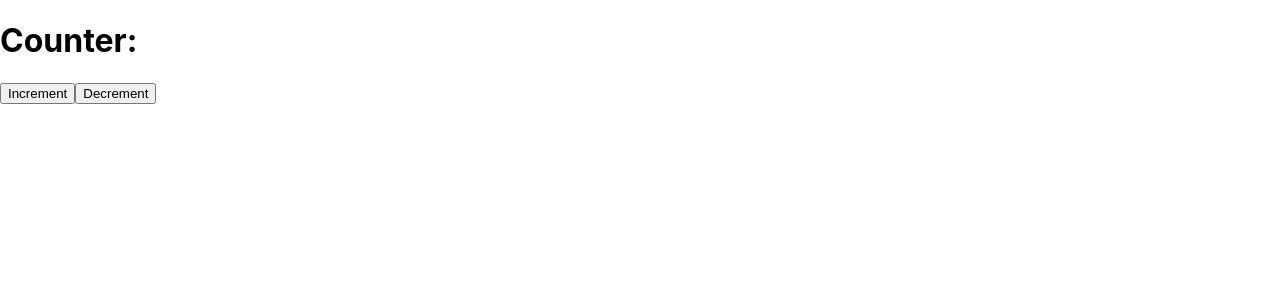
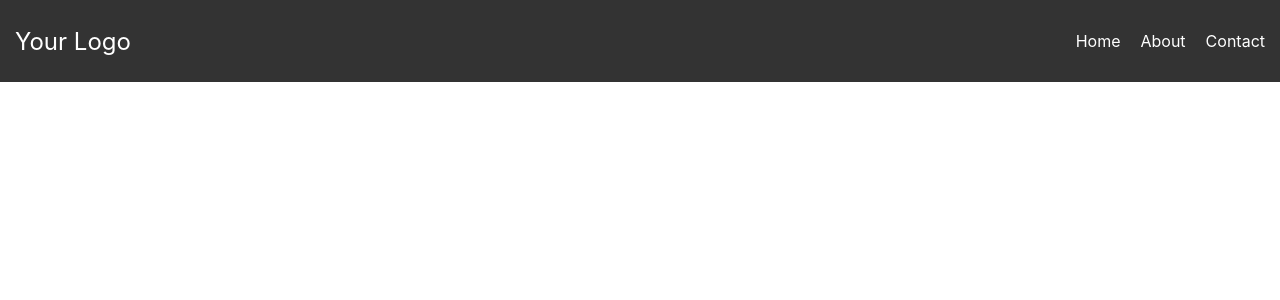
Before and after one commit to MinhKhang8803/shopping-store, a React (Create React App) app in the folder shoping-store/: page / in a window 1280 px wide. Shown: the top 300 px of the page. Built offline with nearby package versions, Linux system fonts and the light colour scheme.

Commit message:
Update navbar ver 1

```diff
--- a/shoping-store/package.json
+++ b/shoping-store/package.json
@@ -8,9 +8,13 @@
     "@testing-library/user-event": "^13.5.0",
     "react": "^18.2.0",
     "react-dom": "^18.2.0",
+    "react-icons": "^5.0.1",
     "react-redux": "^9.1.0",
+    "react-router-dom": "^6.21.2",
     "react-scripts": "5.0.1",
     "redux": "^5.0.1",
+    "redux-saga": "^1.3.0",
+    "styled-components": "^6.1.8",
     "web-vitals": "^2.1.4"
   },
   "scripts": {
--- a/shoping-store/src/App.js
+++ b/shoping-store/src/App.js
@@ -1,12 +1,17 @@
 import React from 'react';
-import Counter from './components/counter';
+import { Provider } from 'react-redux';
+import store from './redux/store';
+import Navbar from './components/navbar';
 
-function App() {
+const App = () => {
   return (
-    <div className="App">
-      <Counter />
-    </div>
+    <Provider store={store}>
+      <div>
+        {/* Other components or pages can be added here */}
+        <Navbar />
+      </div>
+    </Provider>
   );
-}
+};
 
 export default App;
--- /dev/null
+++ b/shoping-store/src/components/navbar.jsx
@@ -0,0 +1,37 @@
+import React from 'react';
+import { connect } from 'react-redux';
+import { toggleNavbar } from '../redux/actions/navbarActions';
+import {
+  Nav,
+  NavbarContainer,
+  Logo,
+  Menu,
+  MenuItem,
+  MenuIcon,
+} from '../styles/navbarStyles';
+
+const Navbar = ({ isOpen, toggleNavbar }) => {
+  return (
+    <Nav>
+      <NavbarContainer>
+        <Logo>Your Logo</Logo>
+        <Menu>
+          <MenuItem>Home</MenuItem>
+          <MenuItem>About</MenuItem>
+          <MenuItem>Contact</MenuItem>
+        </Menu>
+        <MenuIcon onClick={toggleNavbar}>☰</MenuIcon>
+      </NavbarContainer>
+    </Nav>
+  );
+};
+
+const mapStateToProps = (state) => ({
+  isOpen: state.navbar.isOpen,
+});
+
+const mapDispatchToProps = {
+  toggleNavbar,
+};
+
+export default connect(mapStateToProps, mapDispatchToProps)(Navbar);
--- /dev/null
+++ b/shoping-store/src/redux/actions/navbarActions.jsx
@@ -0,0 +1,3 @@
+export const toggleNavbar = () => ({
+    type: 'TOGGLE_NAVBAR',
+  });
--- a/shoping-store/src/redux/reducers/index.jsx
+++ b/shoping-store/src/redux/reducers/index.jsx
@@ -1,7 +1,8 @@
 import { combineReducers } from 'redux';
+import navbarReducer from './navbarReducer';
 
 const rootReducer = combineReducers({
-  // Your individual reducers go here
+  navbar: navbarReducer,
 });
 
 export default rootReducer;
--- /dev/null
+++ b/shoping-store/src/redux/reducers/navbarReducer.jsx
@@ -0,0 +1,17 @@
+const initialState = {
+    isOpen: false,
+  };
+
+  const navbarReducer = (state = initialState, action) => {
+    switch (action.type) {
+      case 'TOGGLE_NAVBAR':
+        return {
+          ...state,
+          isOpen: !state.isOpen,
+        };
+      default:
+        return state;
+    }
+  };
+
+  export default navbarReducer;
--- /dev/null
+++ b/shoping-store/src/styles/navbarStyles.jsx
@@ -0,0 +1,48 @@
+import styled from 'styled-components';
+
+export const Nav = styled.nav`
+  background-color: #333;
+  color: #fff;
+  padding: 15px;
+`;
+
+export const NavbarContainer = styled.div`
+  display: flex;
+  justify-content: space-between;
+  align-items: center;
+
+  @media (max-width: 768px) {
+    flex-direction: column;
+    align-items: flex-start;
+  }
+`;
+
+export const Logo = styled.div`
+  font-size: 1.5rem;
+`;
+
+export const Menu = styled.ul`
+  list-style-type: none;
+  display: flex;
+  gap: 20px;
+
+  @media (max-width: 768px) {
+    margin-top: 10px;
+  }
+`;
+
+export const MenuItem = styled.li`
+  cursor: pointer;
+  &:hover {
+    text-decoration: underline;
+  }
+`;
+
+export const MenuIcon = styled.div`
+  cursor: pointer;
+  font-size: 1.5rem;
+
+  @media (min-width: 769px) {
+    display: none;
+  }
+`;
```
Also changed, not shown: 1 other file (tests, documents, lock files or other folders).
